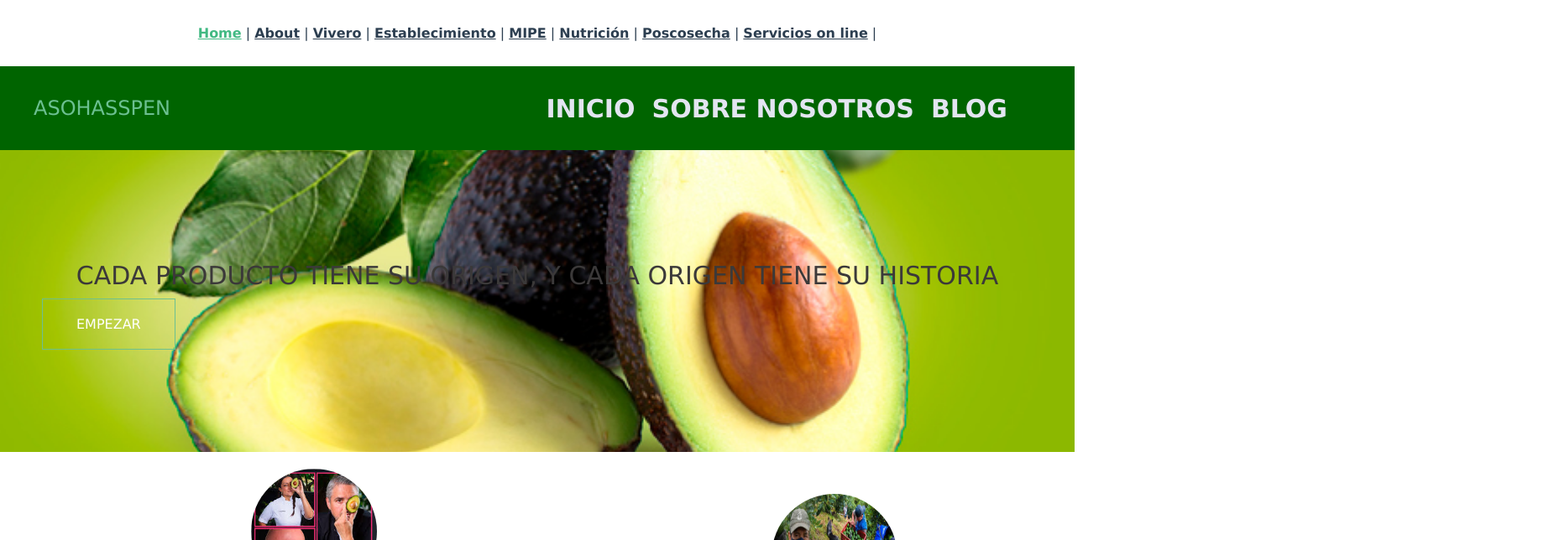
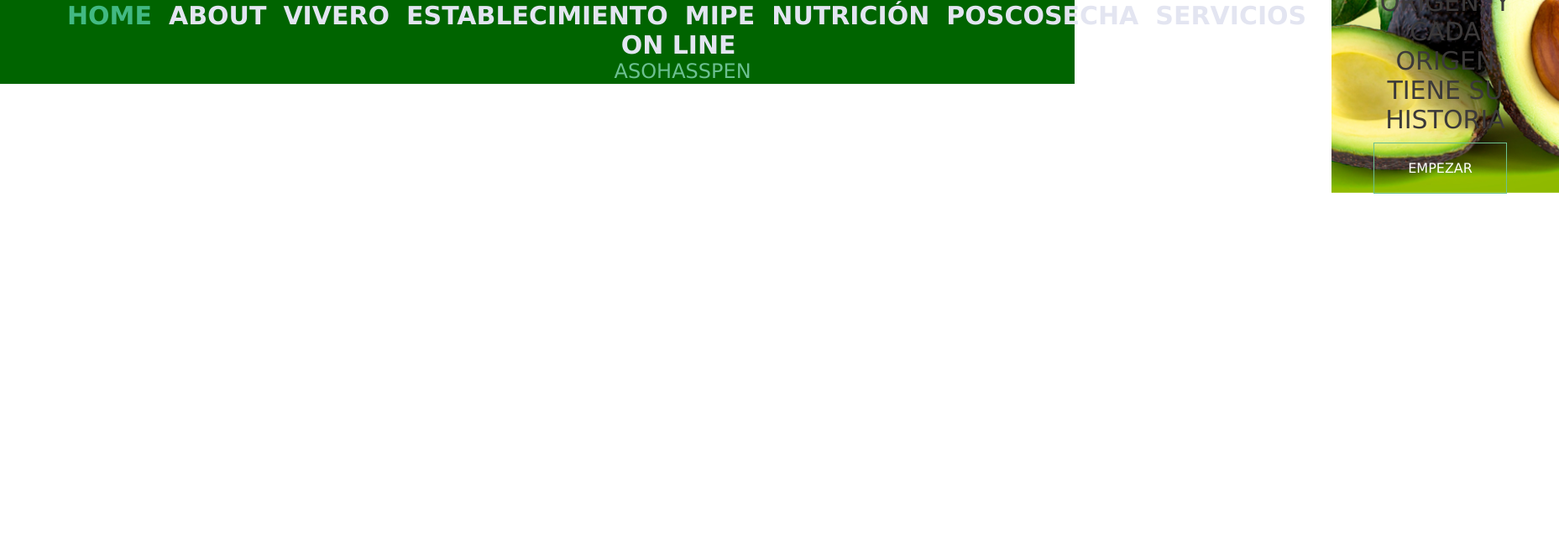
Before and after one commit to yexialexandra/aplicacionproyectofinalahorasi, a Vue app: page / in a window 1280 px wide. Shown: the top 644 px of the page at 84% size, 1857 px wide, since content can reach past the window. Built offline with nearby package versions, Linux system fonts and the light colour scheme.

Commit message:
modificaciones septiembre 14

```diff
--- a/src/App.vue
+++ b/src/App.vue
@@ -1,15 +1,30 @@
 <template>
-  <nav>
-    <router-link to="/">Home</router-link> |
-    <router-link to="/about">About</router-link> |
-    <router-link to="/vivero">Vivero</router-link> |
-    <router-link to="/establecimiento">Establecimiento</router-link> |
-    <router-link to="/mipe">MIPE</router-link> |
-    <router-link to="/nutricion">Nutrición</router-link> |
-    <router-link to="/poscosecha">Poscosecha</router-link> |
-    <router-link to="/serviciosonline">Servicios on line</router-link> |
-  </nav>
-  <router-view/>
+  <header>
+    <nav class="menu">
+      <router-link to="/">Home</router-link>
+      <router-link to="/about">About</router-link>
+      <router-link to="/vivero">Vivero</router-link>
+      <router-link to="/establecimiento">Establecimiento</router-link>
+      <router-link to="/mipe">MIPE</router-link>
+      <router-link to="/nutricion">Nutrición</router-link>
+      <router-link to="/poscosecha">Poscosecha</router-link>
+      <router-link to="/serviciosonline">Servicios on line</router-link>
+
+      <label for="check" class="esconder-menu">
+      </label>
+
+      <h2 class="logo">ASOHASSPEN</h2>
+          <input type="checkbox" id="check">
+          <label for="check" class="mostrar-menu">
+          </label>
+    </nav>
+    <section id="banner">
+        <div class="contenido-banner">
+            <h3>CADA PRODUCTO TIENE SU ORIGEN, Y CADA ORIGEN TIENE SU HISTORIA</h3>
+            <a href="#" class="boton-empezar">EMPEZAR</a>
+        </div>
+    </section>
+</header>
 </template>
 
 <script lang="ts">
@@ -19,7 +34,6 @@ import PoscosechaView from './views/PoscosechaView.vue';
 import NutricionView from './views/NutricionView.vue';
 import MipeView from './views/MipeView.vue';
 import EstablecimientoView from './views/EstablecimientoView.vue';
-import HeaderT from './components/HeaderT.vue'
 
 export default{
   name:'App',
@@ -28,8 +42,7 @@ export default{
   PoscosechaView,
   NutricionView,
   MipeView,
-  EstablecimientoView,
-  HeaderT
+  EstablecimientoView
 }
 </script>
 
--- a/src/views/HomeView.vue
+++ b/src/views/HomeView.vue
@@ -1,25 +1,5 @@
 <template>
-  <div class="hello"></div>
-    <header>
-        <h2 class="logo">ASOHASSPEN</h2>
-        <input type="checkbox" id="check">
-        <label for="check" class="mostrar-menu">
 
-        </label>
-        <nav class="menu">
-            <a href="#">Inicio</a>
-            <a href="#">Sobre Nosotros</a>
-            <a href="#">Blog</a>
-            <label for="check" class="esconder-menu">
-            </label>
-        </nav>
-    </header>
-    <section id="banner">
-        <div class="contenido-banner">
-            <h3>CADA PRODUCTO TIENE SU ORIGEN, Y CADA ORIGEN TIENE SU HISTORIA</h3>
-            <a href="#" class="boton-empezar">EMPEZAR</a>
-        </div>
-    </section>
     <section id="informacion">
         <div class= "asociados">
             <img src="../assets/asociados.jpg" alt="joda">
```
